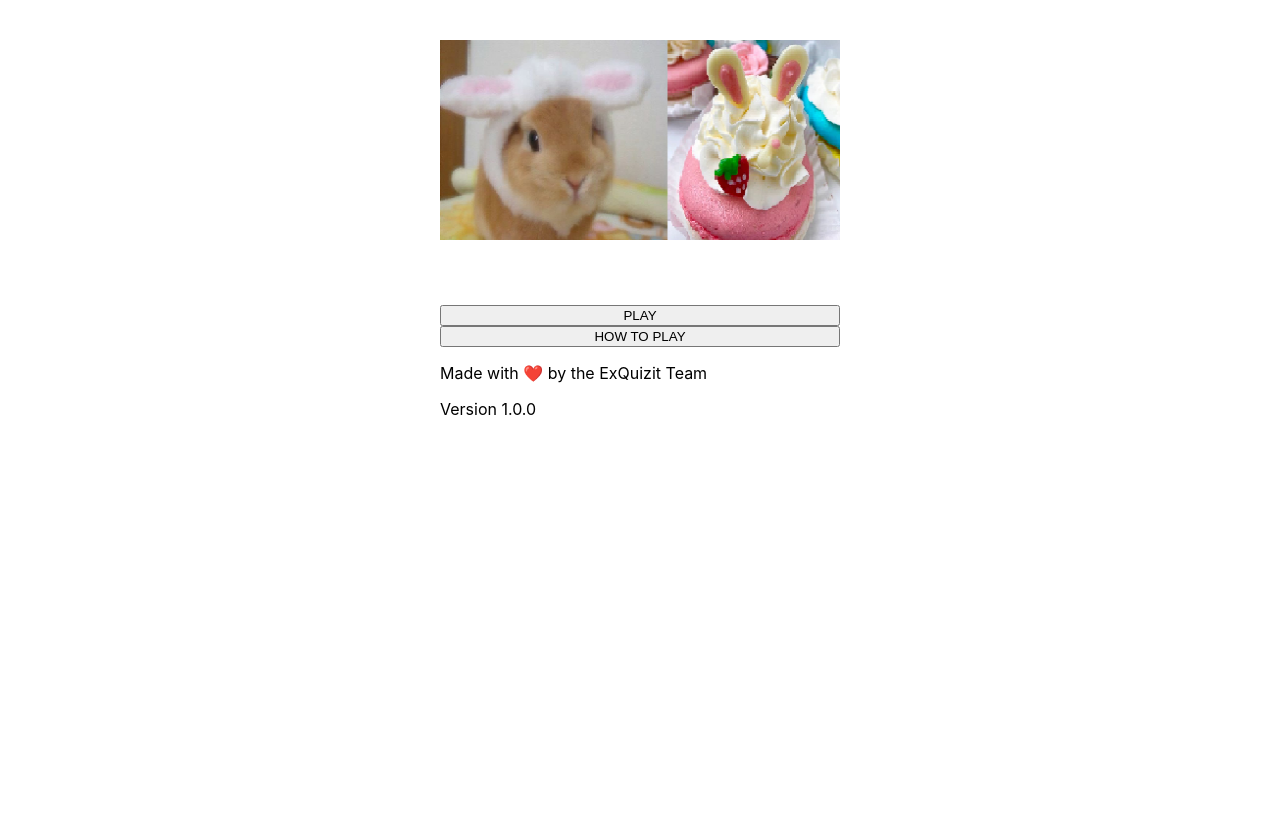
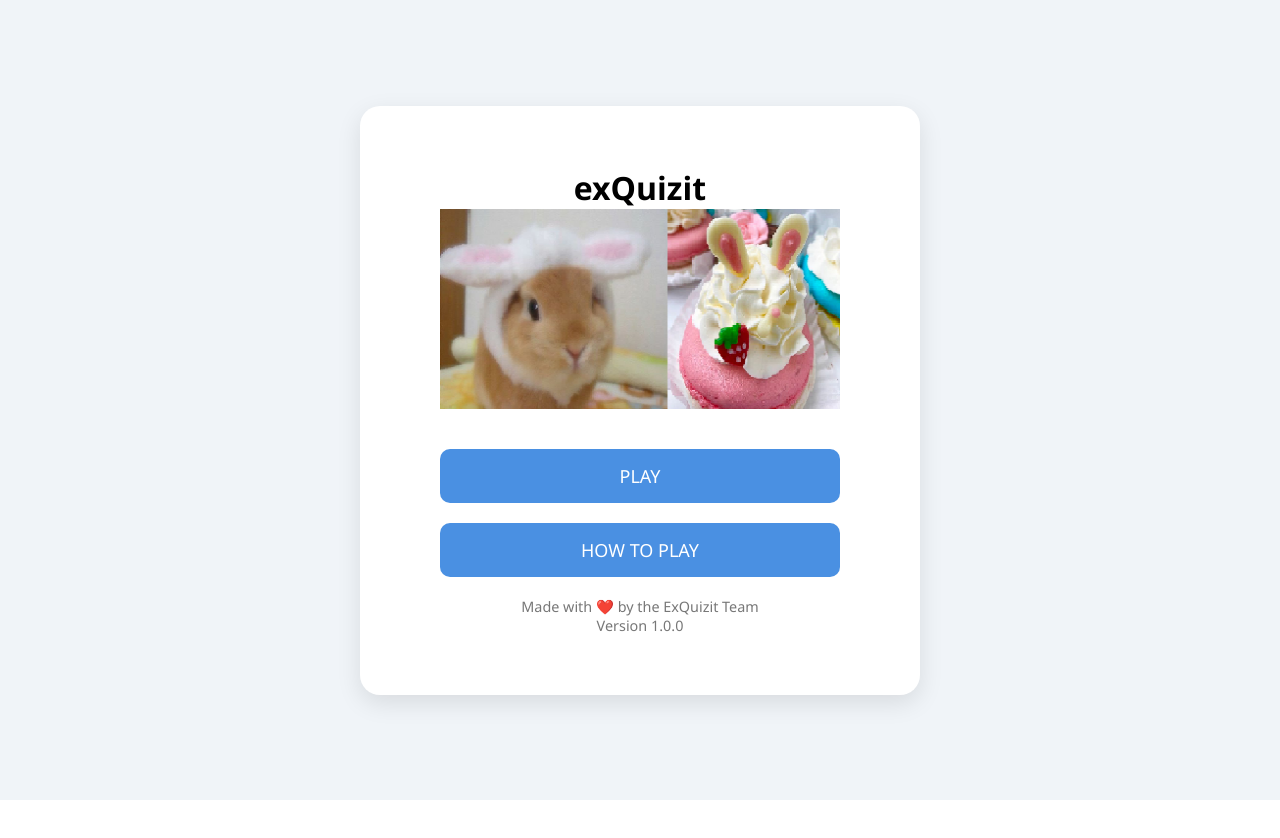
Before and after one commit to sahua3/HooHacks2025, a React (Create React App) app in the folder react-client-testing/: page / in a window 1280 px wide. After the commit the page ends 800 px from the top, so only its background shows below. Built offline with nearby package versions, Linux system fonts and the light colour scheme.

Commit message:
homepage css edits

```diff
--- a/react-client-testing/src/components/Homepage.css
+++ b/react-client-testing/src/components/Homepage.css
@@ -1,47 +1,64 @@
-.App {
+* {
+  box-sizing: border-box;
+  margin: 0;
+  padding: 0;
+  font-family: 'Segoe UI', Tahoma, Geneva, Verdana, sans-serif;
+}
+
+/* Layout container */
+.HomePage {
+  display: flex;
+  justify-content: center;
+  align-items: center;
+  height: 100vh;
+  background-color: #f0f4f8;
+  font-family: 'Segoe UI', Tahoma, Geneva, Verdana, sans-serif;
+}
+
+/* Header styling */
+.App-header {
   display: flex;
   flex-direction: column;
   align-items: center;
+  background-color: #fff;
+  padding: 60px 80px;
+  border-radius: 20px;
+  box-shadow: 0 8px 24px rgba(0, 0, 0, 0.1);
   text-align: center;
 }
 
-  .App-logo {
-    height: 40vmin;
-    pointer-events: none;
+/* Bunny image */
+.App-header img {
+  margin-bottom: 40px;
 }
 
-  .App-header {
-    background-color: #FFFFFF;
-    min-height: 100vh;
+/* Button container */
+.body {
   display: flex;
   flex-direction: column;
-    align-items: center;
-    justify-content:top center;
-    padding-top: 40px;
-    color: black;
+  gap: 20px;
+  width: 100%;
+  max-width: 500px;
 }
 
-  .body{
-    align-items: bottom center;
-    display: flex;
-    flex-direction: column;
-    height: 100px;
-    width: 400px;
-    background-color: #FFFFFF;
-    padding: 40px;
-    margin: 40px;
-    justify-content: center;
+/* Button style (custom component uses className) */
+Button {
+  background-color: #4a90e2;
+  color: white;
+  border: none;
+  padding: 15px 25px;
+  font-size: 18px;
+  border-radius: 10px;
+  cursor: pointer;
+  transition: background 0.3s ease;
 }
 
-  .Button{
-    background-color: #FFFFFF;
-    border: none;
-    color: black;
-    padding: 15px 32px;
-    text-align: center;
-    text-decoration: none;
-    display: inline-block;
-    font-size: 16px;
-    margin: 4px 2px;
-    cursor: pointer;
+Button:hover {
+  background-color: #357ABD;
 }
+
+/* Footer styling */
+.footer {
+  font-size: 0.9rem;
+  color: #777;
+}
--- a/react-client-testing/src/components/Homepage.js
+++ b/react-client-testing/src/components/Homepage.js
@@ -7,11 +7,12 @@ function HomePage() {
   return (
     <div className="HomePage">
       <div className="App-header">
+        <h1>exQuizit</h1>
         <img src={bunny} width="400" height="200" alt="bunny"/>
 
         <div className="body">
-          <Button btnTxt={'PLAY'} route="/start"/>
-          <Button btnTxt={'HOW TO PLAY'}/>
+          <Button className="btn" btnTxt={'PLAY'} route="/start"/>
+          <Button className="btn" btnTxt={'HOW TO PLAY'}/>
             <div className="footer">
                 <p>Made with ❤️ by the ExQuizit Team</p>
                 <p>Version 1.0.0</p>
```
Lines whose indentation alone changed are shown as unchanged.
